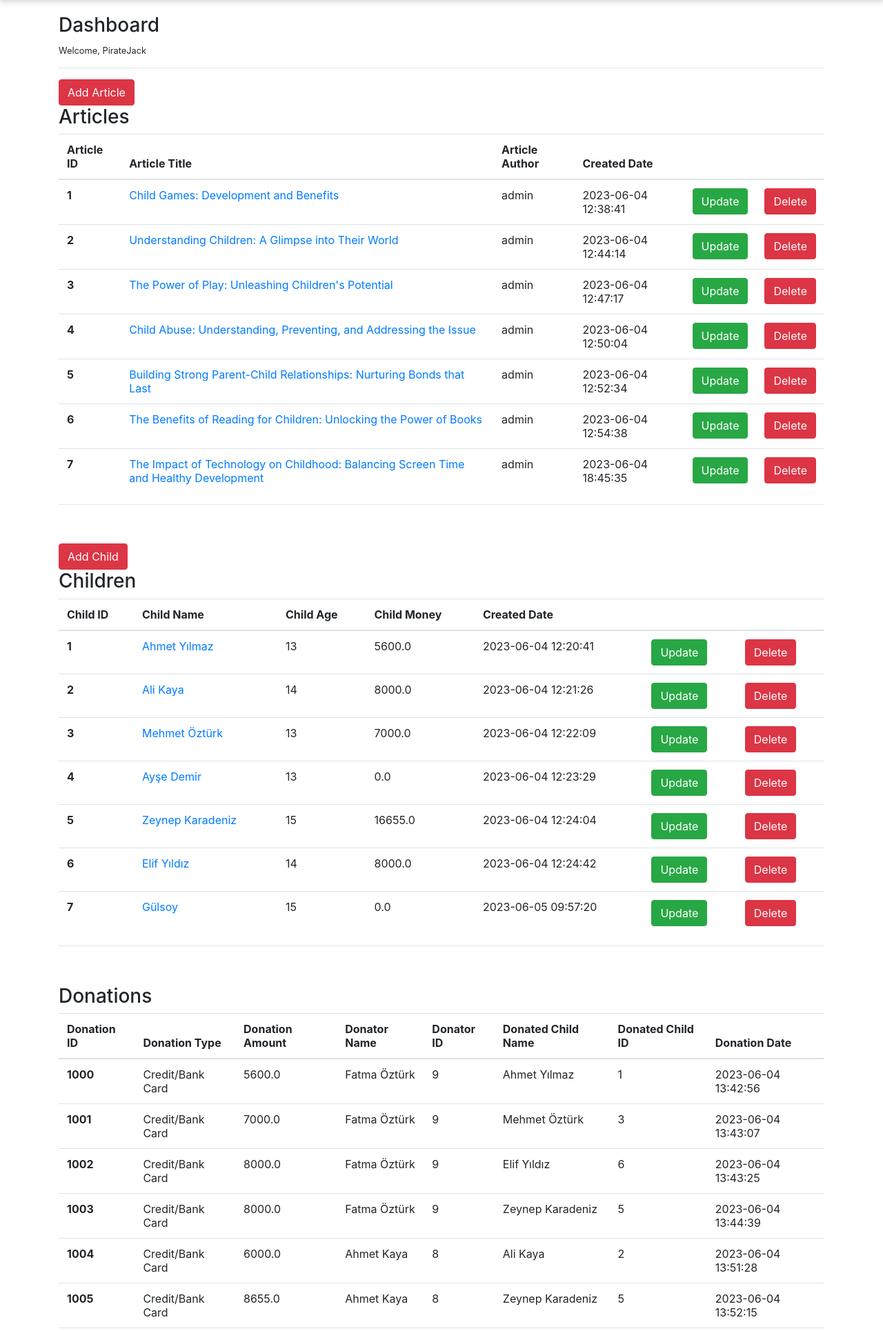
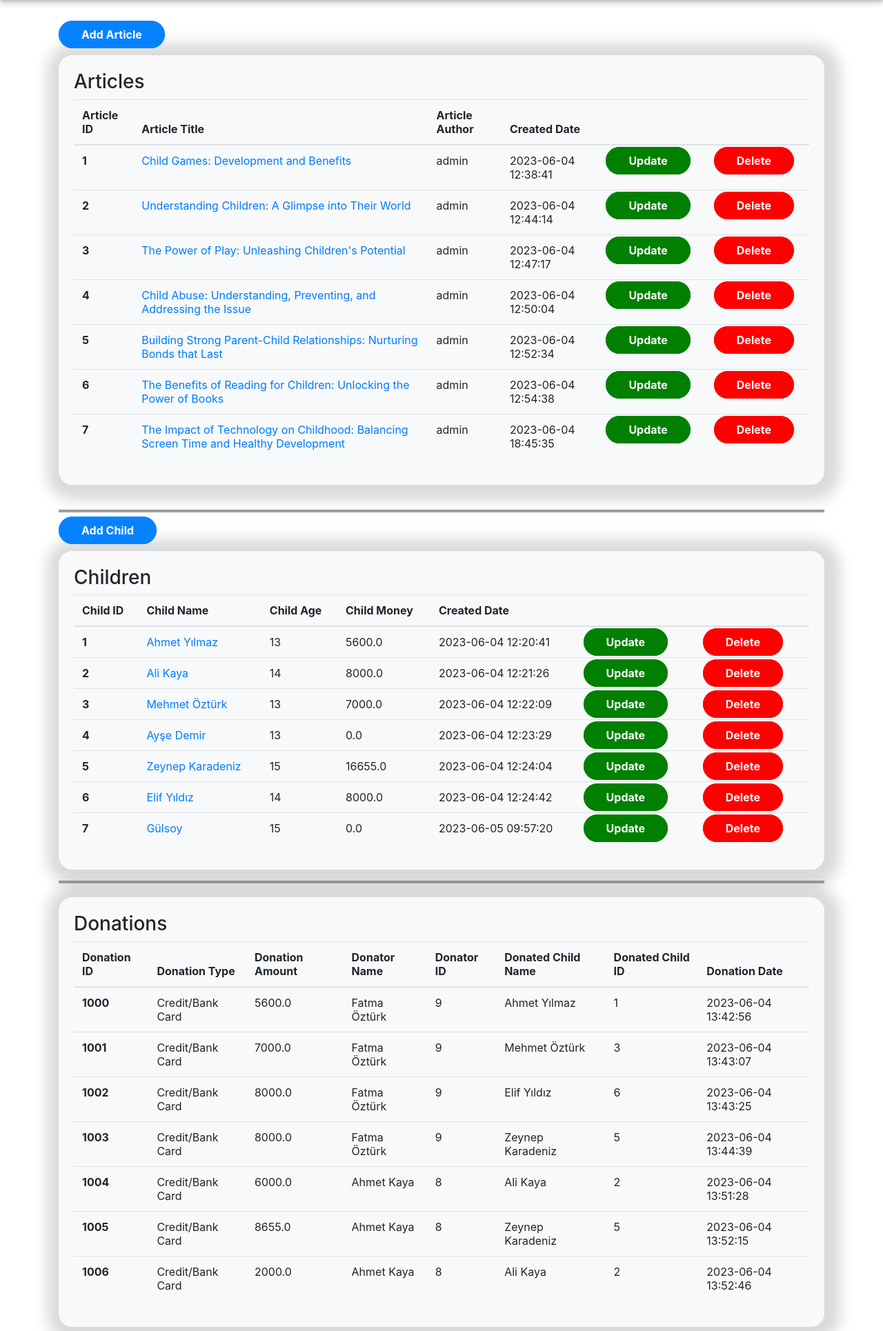
Before and after one commit to evorz/Children-Sponsorship-System-Website-Project, a Flask app: page /dashboard in a window 1280 px wide. Shown: the part 116-2046 px from the top of the page at 69% size. Run offline with Flask 2, Linux system fonts and the light colour scheme; a user stored in the database is signed in; data comes from the database, SQL or seed files in the repository; some libraries are stand-ins or nearby versions.

Commit message:
Front-End Improvements

```diff
--- a/ChildrenSponsorshipSystem/static/css/article.css
+++ b/ChildrenSponsorshipSystem/static/css/article.css
@@ -19,3 +19,11 @@
     color:rgb(6, 130, 255);
     background-color:rgb(6, 130, 255);
 }
+.content-box {
+    margin-top: 20px;
+    background-color: #F8F9FA;
+    padding: 20px;
+    border: 2px solid #F8F9FA;
+    border-radius: 20px;
+    box-shadow: 3px 3px 20px 20px rgba(0, 0, 0, 0.15);
+  }
--- a/ChildrenSponsorshipSystem/static/css/dashboard.css
+++ b/ChildrenSponsorshipSystem/static/css/dashboard.css
@@ -0,0 +1,80 @@
+.content-box {
+  margin-top: 20px;
+  background-color: #F8F9FA;
+  padding: 20px;
+  border: 2px solid #F8F9FA;
+  border-radius: 20px;
+  box-shadow: 3px 3px 20px 20px rgba(0, 0, 0, 0.15);
+}
+
+.Add-Button {
+  color: white;
+  border-color: rgb(6, 130, 255);
+  background-color: rgb(6, 130, 255);
+  border-style: solid;
+  font-weight: bold;
+  border-width: 1px;
+  border-radius: 24px;
+  cursor: pointer;
+  margin-right: 25px;
+  padding-top: 9px;
+  padding-bottom: 9px;
+  padding-right: 32px;
+  padding-left: 32px;
+  transition: background-color 0.35s, color 0.35s;
+}
+.Add-Button:hover {
+  background-color: white;
+  color: rgb(6, 130, 255);
+}
+.Add-Button:active {
+  opacity: 0.7;
+}
+
+.Update-Button {
+  color: white;
+  border-color: green;
+  background-color: green;
+  border-style: solid;
+  font-weight: bold;
+  border-width: 1px;
+  border-radius: 24px;
+  cursor: pointer;
+  margin-right: 10px;
+  padding-top: 9px;
+  padding-bottom: 9px;
+  padding-right: 32px;
+  padding-left: 32px;
+  transition: background-color 0.35s, color 0.35s;
+}
+.Update-Button:hover {
+  background-color: white;
+  color: green;
+}
+.Update-Button:active {
+  opacity: 0.7;
+}
+
+.Delete-Button {
+  color: white;
+  border-color: red;
+  background-color: red;
+  border-style: solid;
+  font-weight: bold;
+  border-width: 1px;
+  border-radius: 24px;
+  cursor: pointer;
+  margin-right: 10px;
+  padding-top: 9px;
+  padding-bottom: 9px;
+  padding-right: 32px;
+  padding-left: 32px;
+  transition: background-color 0.35s, color 0.35s;
+}
+.Delete-Button:hover {
+  background-color: white;
+  color: red;
+}
+.Delete-Button:active {
+  opacity: 0.7;
+}
--- a/ChildrenSponsorshipSystem/static/css/navbar.css
+++ b/ChildrenSponsorshipSystem/static/css/navbar.css
@@ -131,5 +131,5 @@
 }
 
 .bg-light {
-  box-shadow: rgba(0,0,0,0.1) 0 2px 5px, rgba(0,0,0,0.05) 0 7px 7px;
+  box-shadow: rgba(0,0,0,0.2) 0 2px 5px, rgba(0,0,0,0.10) 0 7px 7px;
 }
--- a/ChildrenSponsorshipSystem/static/css/profile.css
+++ b/ChildrenSponsorshipSystem/static/css/profile.css
@@ -1,8 +1,86 @@
 .resize-profile-main {
-    width: 160px;
-    height: 160px;
-    border-radius: 80px;
+    width: 200px;
+    height: 200px;
+    border-radius: 10px;
     color: rgb(6, 130, 255);;
     border:solid;
     border-width: 4px;
+    margin-bottom: 25px;
   }
+  .child-name2 {
+    margin-top: 14px;
+    font-weight: normal;
+    font-size: 23px;
+}
+.article-title{
+    font-weight: bold;
+    font-size: 28px;
+}
+.Author-Date{
+    font-weight: bold;
+    font-size: 23px;
+}
+.liner3{
+    width:750px;
+    height: 3px;
+    text-align:left;
+    margin-left:0;
+    color:rgb(6, 130, 255);
+    background-color:rgb(6, 130, 255);
+}
+.content-box {
+    margin-top: 20px;
+    background-color: #F8F9FA;
+    padding: 20px;
+    border: 2px solid #F8F9FA;
+    border-radius: 20px;
+    box-shadow: 3px 3px 20px 20px rgba(0, 0, 0, 0.15);
+  }
+
+.Edit-Profile-Button {
+    color: white;
+    border-color: rgb(6, 130, 255);
+    background-color: rgb(6, 130, 255);
+    border-style: solid;
+    font-weight: bold;
+    border-width: 1px;
+    border-radius: 24px;
+    cursor: pointer;
+    margin-right: 25px;
+    padding-top: 9px;
+    padding-bottom: 9px;
+    padding-right: 32px;
+    padding-left: 32px;
+    transition: background-color 0.35s, color 0.35s;
+  }
+.Edit-Profile-Button:hover {
+    background-color: white;
+    color: rgb(6, 130, 255);
+  }
+.Edit-Profile-Button:active {
+    opacity: 0.7;
+  }
+
+.Edit-Password-Button {
+    color: white;
+    border-color: rgb(6, 130, 255);
+    background-color: rgb(6, 130, 255);
+    border-style: solid;
+    font-weight: bold;
+    border-width: 1px;
+    border-radius: 24px;
+    cursor: pointer;
+    margin-right: 25px;
+    padding-top: 9px;
+    padding-bottom: 9px;
+    padding-right: 32px;
+    padding-left: 32px;
+    transition: background-color 0.35s, color 0.35s;
+  }
+.Edit-Password-Button:hover {
+    background-color: white;
+    color: rgb(6, 130, 255);
+  }
+.Edit-Password-Button:active {
+    opacity: 0.7;
+  }
--- a/ChildrenSponsorshipSystem/templates/article.html
+++ b/ChildrenSponsorshipSystem/templates/article.html
@@ -4,15 +4,17 @@
 {% block body %}
 
 {% if article %}
-
+<div class="content-box">
 <p class="article-title">{{ article.title }}</p>
 <hr class="liner3">
 <p class="child-name2"> <span class="Author-Date"> Author :</span> {{article.author}} </p>
 
 <p class="child-name2"> <span class="Author-Date"> Date :</span> {{article.created_date}} </p>
 
-{{article.content|safe}}
 
+
+    {{article.content|safe}}
+  </div>
 {% else %}
 
 <div class = "alert alert-warning">
--- a/ChildrenSponsorshipSystem/templates/changepassword.html
+++ b/ChildrenSponsorshipSystem/templates/changepassword.html
@@ -12,8 +12,7 @@
     {{ render_field(form.old_password,class = "form-control") }}
     {{ render_field(form.new_password,class = "form-control") }}
 
-    <button type="submit" class="btn btn-danger">Change Password</button>
-
+    <button type="submit" class="Edit-Password-Button">Change Password</button>
 </form>
 
 {% endblock body %}
--- a/ChildrenSponsorshipSystem/templates/dashboard.html
+++ b/ChildrenSponsorshipSystem/templates/dashboard.html
@@ -3,14 +3,12 @@
 
 {% block body %}
 
-<h3>Dashboard</h3>
-<small>Welcome, {{ session["username"] }}</small>
-<hr>
-
-<a href = "/addarticle" class = "btn btn-danger ">Add Article</a>
-
+<br>
+<a href = "/addarticle" class = "Add-Button ">Add Article</a>
+<br>
 
 {% if articles %}
+<div class="content-box">
 <h3>Articles</h3>
 <table class="table table-hover ">
     <thead>
@@ -33,8 +31,8 @@
             <td><a href="/article/{{ article.id }}"> {{ article.title }} </a></td>
             <td> {{ article.author }} </td>
             <td> {{ article.created_date }} </td>
-            <td><a href="/edit/article/{{ article.id }}" class = "btn btn-success">Update</a></td>
-            <td><a href="/delete/article/{{ article.id }}" class = "btn btn-danger">Delete</a></td>
+            <td><a href="/edit/article/{{ article.id }}" class = "Update-Button">Update</a></td>
+            <td><a href="/delete/article/{{ article.id }}" class = "Delete-Button">Delete</a></td>
         </tr>
 
         {% endfor %}
@@ -45,17 +43,17 @@
   </table>
 
 
-
+</div>
 {% else %}
 <div class = "alert alert-danger">You don't have any articles yet!</div>
 
 {% endif %}
-<hr>
 <br>
+<hr class="liner4">
+<a href = "/addchild" class = "Add-Button ">Add Child</a>
 <br>
-<a href = "/addchild" class = "btn btn-danger ">Add Child</a>
 {% if childs %}
-<h3>Children</h3>
+<div class="content-box"><h3>Children</h3>
 
 <table class="table table-hover">
   <thead>
@@ -80,8 +78,8 @@
           <td> {{ child.age }} </td>
           <td> {{ child.money }} </td>
           <td> {{ child.created_date }} </td>
-          <td><a href="/edit/child/{{ child.id }}" class = "btn btn-success">Update</a></td>
-          <td><a href="/delete/child/{{ child.id }}" class = "btn btn-danger">Delete</a></td>
+          <td><a href="/edit/child/{{ child.id }}" class = "Update-Button">Update</a></td>
+          <td><a href="/delete/child/{{ child.id }}" class = "Delete-Button">Delete</a></td>
       </tr>
 
       {% endfor %}
@@ -90,17 +88,18 @@
 
   </tbody>
 </table>
-
+</div>
 {% else %}
 <div class = "alert alert-danger">You don't have any childs yet!</div>
 
 {% endif %}
 
-<hr>
-<br>
-<br>
+
 
 {% if donations %}
+<hr class="liner4">
+
+<div class="content-box">
 <h3>Donations</h3>
 <table class="table table-hover">
     <thead>
@@ -140,12 +139,11 @@
 
     </tbody>
   </table>
-
-  <hr>
-<br>
-<br>
+</div>
 
 {% if users %}
+<hr class="liner4">
+<div class="content-box">
 <h3>Users</h3>
 <table class="table table-hover">
   <thead>
@@ -165,11 +163,11 @@
 
       <tr>
           <th scope = "row"> {{ user.id }} </th>
-          <td><a href="/user/{{ user.id }}"> {{ user.name }} </a></td>
+          <td>{{ user.name }}</td>
           <td> {{ user.username }} </td>
           <td> {{ user.email }} </td>
           <td> {{ user.phone }} </td>
-          <td><a href="/delete/user/{{ user.id }}" class = "btn btn-danger">Delete</a></td>
+          <td><a href="/delete/user/{{ user.id }}" class = "Delete-Button">Delete</a></td>
       </tr>
 
       {% endfor %}
@@ -178,7 +176,9 @@
 
   </tbody>
 </table>
-
+</div>
+<br>
+<br>
 {% else %}
 <div class = "alert alert-danger">You don't have any childs yet!</div>
 
--- a/ChildrenSponsorshipSystem/templates/updateprofile.html
+++ b/ChildrenSponsorshipSystem/templates/updateprofile.html
@@ -12,8 +12,8 @@
     {{ render_field(form.phone, class="form-control") }}
     {{ render_field(form.profile_photo_url, class="form-control") }}
 
-    <button type="submit" class="btn btn-danger">Update Profile</button>
 
+    <button type="submit" class="Edit-Password-Button">Update Profile</button>
 </form>
 
 {% endblock body %}
```
Also changed, not shown: ChildrenSponsorshipSystem/templates/profile.html (+16 -13 lines).
